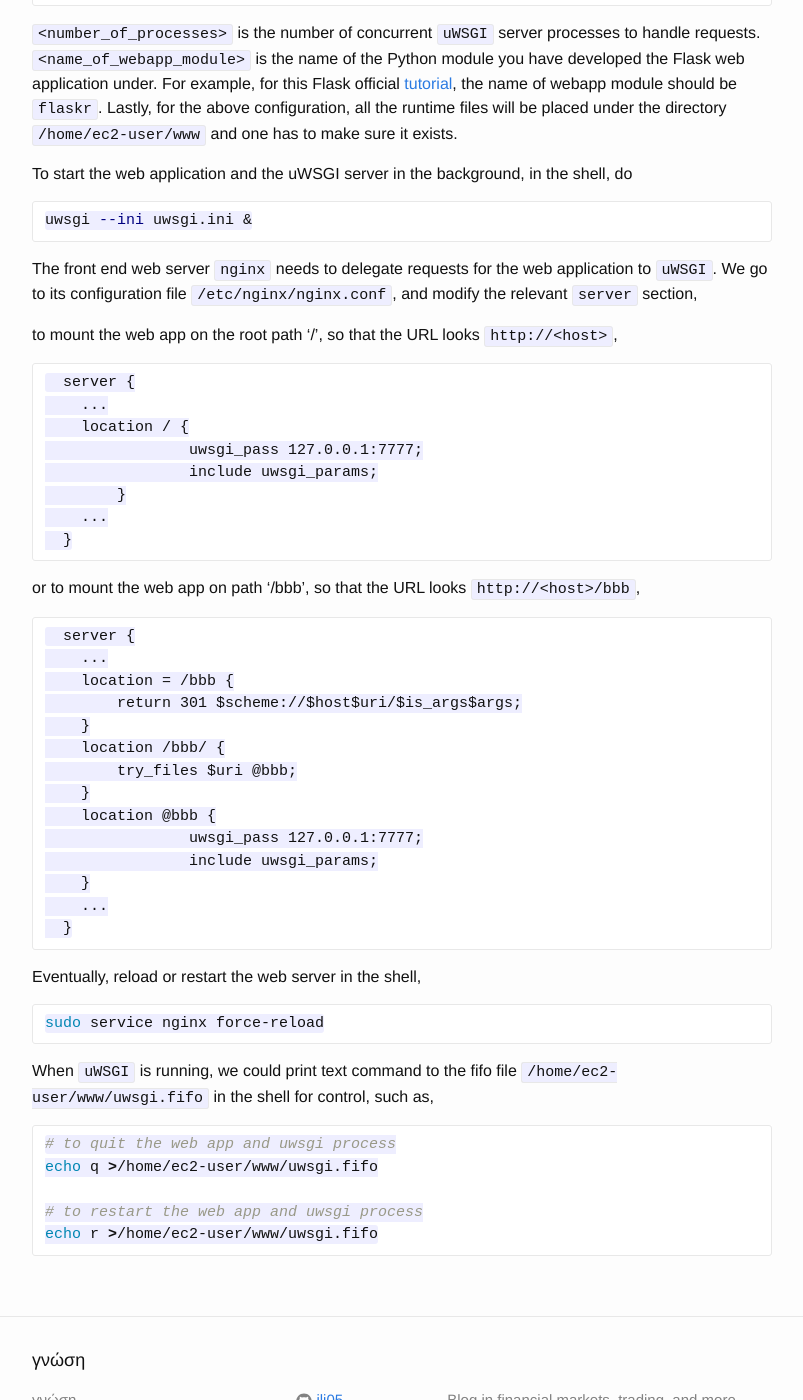
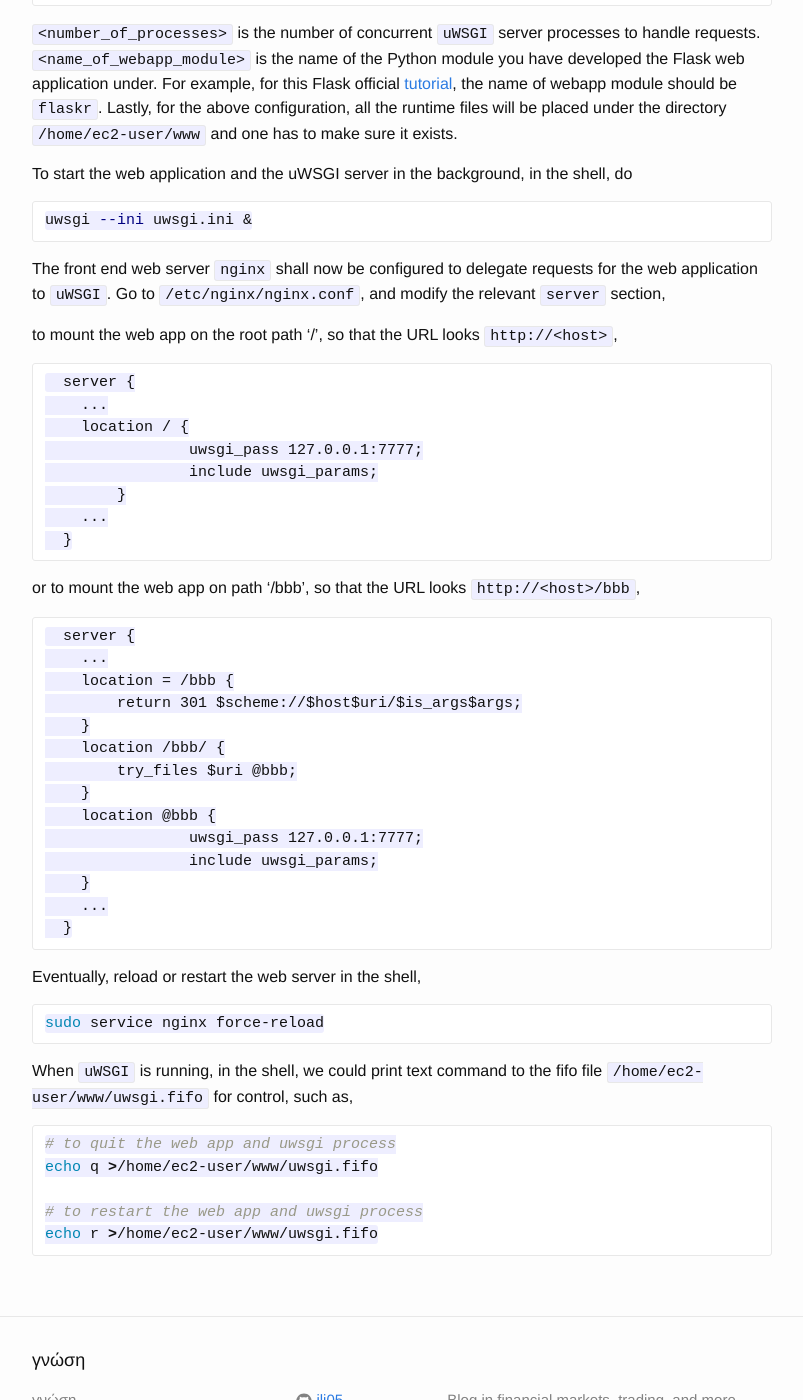
Before and after one commit to jli05/jli05.github.io, a Jekyll site: the page built from _posts/2023-08-29-To-deploy-Flask-app-with-uWSGI.md, in a window 1280 px wide and 1400 px high, scrolled down 707 px. Shown: the whole window, without its empty margins (238-1041 px from the left). Built offline with Jekyll 4.4.1, drawn with Linux system fonts in a browser that asks for light colours.

Commit message:
rephrase

````diff
--- a/_posts/2023-08-29-To-deploy-Flask-app-with-uWSGI.md
+++ b/_posts/2023-08-29-To-deploy-Flask-app-with-uWSGI.md
@@ -33,7 +33,7 @@ To start the web application and the uWSGI server in the background, in the shel
 uwsgi --ini uwsgi.ini &
 ```
 
-The front end web server `nginx` needs to delegate requests for the web application to `uWSGI`. We go to its configuration file `/etc/nginx/nginx.conf`, and modify the relevant `server` section,
+The front end web server `nginx` shall now be configured to delegate requests for the web application to `uWSGI`. Go to `/etc/nginx/nginx.conf`, and modify the relevant `server` section,
 
 to mount the web app on the root path '/', so that the URL looks `http://<host>`,
 
@@ -73,7 +73,7 @@ Eventually, reload or restart the web server in the shell,
 sudo service nginx force-reload
 ```
 
-When `uWSGI` is running, we could print text command to the fifo file `/home/ec2-user/www/uwsgi.fifo` in the shell for control, such as,
+When `uWSGI` is running, in the shell, we could print text command to the fifo file `/home/ec2-user/www/uwsgi.fifo` for control, such as,
 
 ```sh
 # to quit the web app and uwsgi process
````
